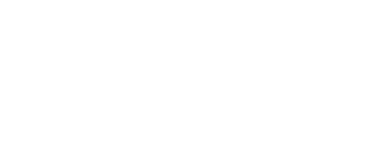
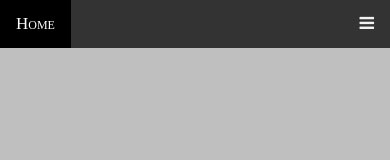
Before and after one commit to azishanprdxn/task15, a plain HTML site: page index.html in a window 390 px wide. Drawn offline with Linux system fonts and the light colour scheme.

Commit message:
Implemented Hamburger

```diff
--- a/assets/css/style.css
+++ b/assets/css/style.css
@@ -0,0 +1,64 @@
+* { box-sizing: border-box; }
+
+body {
+  margin: 0;
+  font-variant: small-caps;
+  background-color: rgba(0, 0, 0, .25);
+}
+
+/* Add a black background color to the top navigation */
+.page-navigation {
+  background-color: #333;
+  overflow: hidden;
+}
+
+/* Style the links inside the navigation bar */
+.page-navigation a {
+  float: left;
+  display: block;
+  color: #f2f2f2;
+  text-align: center;
+  padding: 14px 16px;
+  text-decoration: none;
+  font-size: 17px;
+}
+
+/* Change the color of links on hover */
+.page-navigation a:hover {
+  background-color: #ddd;
+  color: #000;
+}
+
+/* Add an active class to highlight the current page */
+.page-navigation a.active {
+  background-color: #000;
+  color: white;
+}
+
+/* Hide the link that should open and close the page-navigation on small screens */
+.page-navigation .icon { display: none; }
+
+/* When the screen is less than 768 pixels wide, hide all links, except for the first one ("Home"). Show the link that contains should open and close the page-navigation (.icon) */
+@media screen and (max-width: 768px) {
+  .page-navigation a:not(:first-child) { display: none; }
+
+  .page-navigation a.icon {
+    float: right;
+    display: block;
+  }
+
+  /* The "responsive" class is added to the page-navigation with JavaScript when the user clicks on the icon. This class makes the page-navigation look good on small screens (display the links vertically instead of horizontally) */
+  .page-navigation.responsive { position: relative; }
+
+  .page-navigation.responsive a.icon {
+    position: absolute;
+    right: 0;
+    top: 0;
+  }
+
+  .page-navigation.responsive a {
+    float: none;
+    display: block;
+    text-align: left;
+  }
+}
--- a/assets/js/script.js
+++ b/assets/js/script.js
@@ -0,0 +1,9 @@
+/* Toggle between adding and removing the "responsive" class to page-navigation when the user clicks on the icon */
+function toggleHamburger() {
+  var navigation = document.getElementById("page-navigation");
+  if (navigation.className === "page-navigation") {
+    navigation.className += " responsive";
+  } else {
+    navigation.className = "page-navigation";
+  }
+}
--- a/index.html
+++ b/index.html
@@ -5,10 +5,21 @@
   <meta charset="UTF-8">
   <meta name="viewport" content="width=device-width, initial-scale=1.0">
   <title>Task 15 | Hamburger</title>
+  <link rel="stylesheet" href="https://cdnjs.cloudflare.com/ajax/libs/font-awesome/4.7.0/css/font-awesome.min.css">
   <link rel="stylesheet" href="./assets/css/style.css">
 </head>
 
 <body>
+  <!-- Navigation Bar -->
+  <nav class="page-navigation" id="page-navigation">
+    <a href="#FIXME" title="Home" class="active">Home</a>
+    <a href="#FIXME" title="News">News</a>
+    <a href="#FIXME" title="Contact">Contact</a>
+    <a href="#FIXME" title="About">About</a>
+    <a class="icon" onclick="toggleHamburger()">
+      <span class="fa fa-bars"></span>
+    </a>
+  </nav>
 
   <script src="./assets/js/script.js"></script>
 </body>
```
